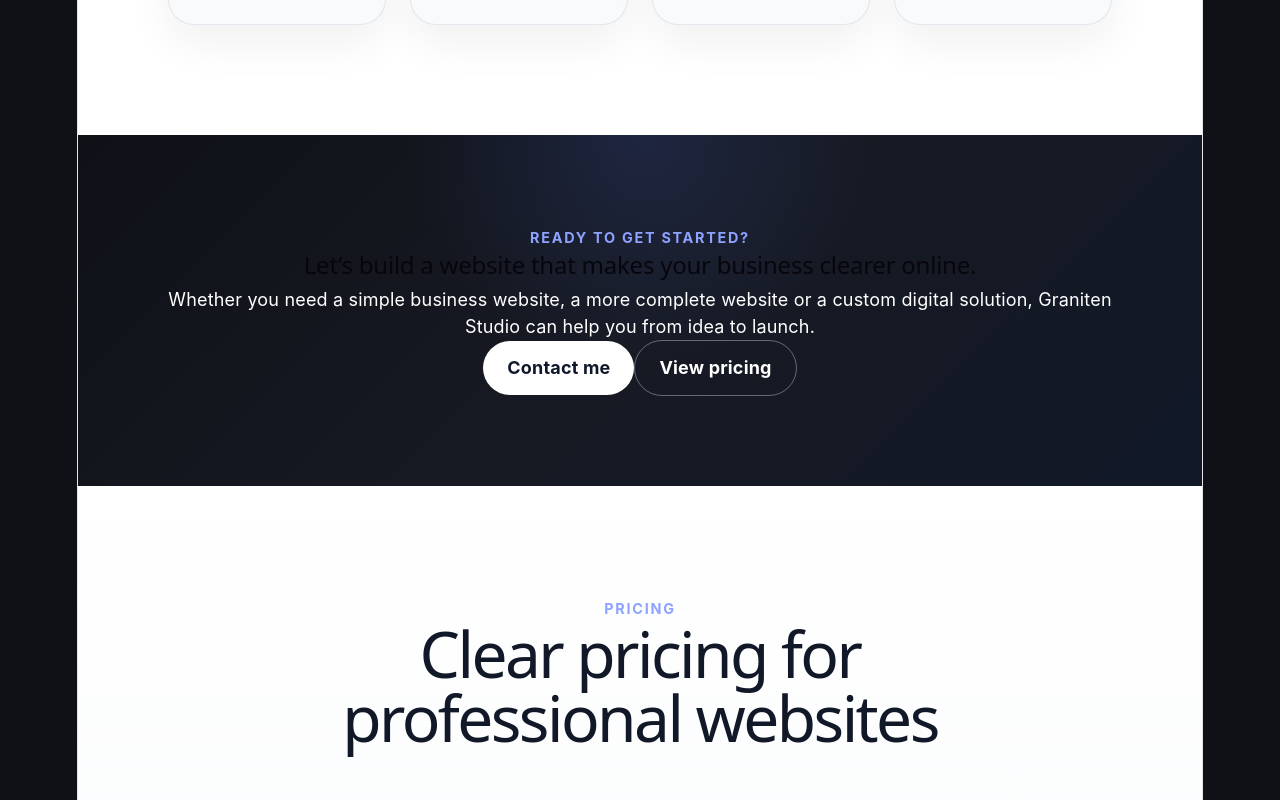
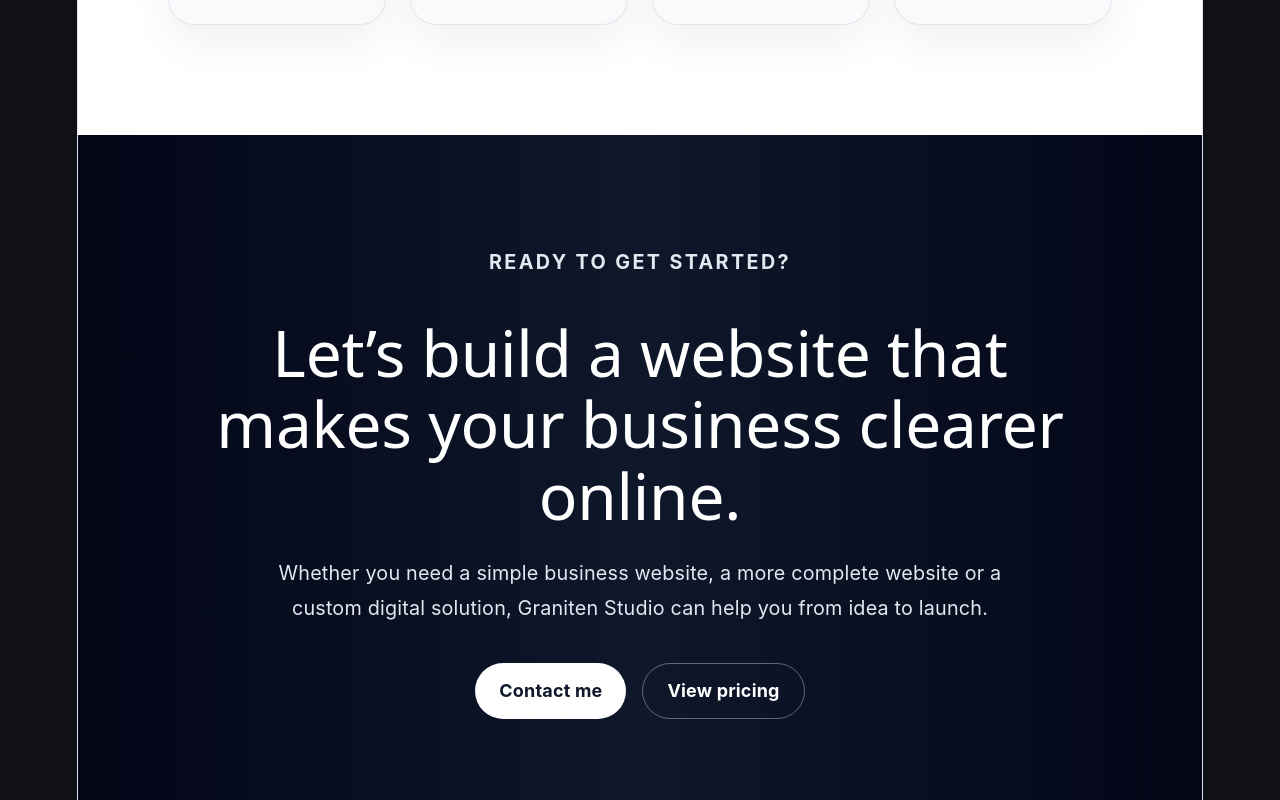
Before and after one commit to Graniten40/graniten-studio, a React (Vite) app: page / in a window 1280 px wide. Shown: the part 1420-2220 px from the top of the page. Built offline with nearby package versions, Linux system fonts and the light colour scheme.

Commit message:
Update Graniten Studio homepage sections

```diff
--- a/index.html
+++ b/index.html
@@ -4,49 +4,87 @@
     <meta charset="UTF-8" />
     <meta name="viewport" content="width=device-width, initial-scale=1.0" />
 
-    <title>Graniten Studio | Web Development & Digital Solutions</title>
+    <title>Graniten Studio | Web Development & Websites for Businesses</title>
 
     <meta
       name="description"
-      content="Graniten Studio builds modern websites and digital solutions for businesses using React, TypeScript, C#, .NET and SQL."
+      content="Graniten Studio builds modern, responsive and professional websites for businesses using React, TypeScript, C#, .NET and SQL. Clear pricing, practical solutions and long-term support."
     />
 
     <meta
       name="keywords"
-      content="Graniten Studio, web development, websites, React, TypeScript, C#, .NET, digital solutions, frontend development, backend development"
+      content="Graniten Studio, web development, websites for businesses, business websites, React, TypeScript, C#, .NET, SQL, digital solutions, frontend development, backend development, website maintenance, SEO basics"
     />
 
     <meta name="author" content="Graniten Studio" />
+    <meta name="robots" content="index, follow" />
+    <meta name="theme-color" content="#0f172a" />
 
     <link rel="canonical" href="https://granitenstudio.com/" />
 
     <meta
       property="og:title"
-      content="Graniten Studio | Web Development & Digital Solutions"
+      content="Graniten Studio | Web Development & Websites for Businesses"
     />
 
     <meta
       property="og:description"
-      content="Modern websites and digital tools for businesses. Clean, responsive and practical web solutions."
+      content="Modern, responsive and professional websites for businesses. Built with React, TypeScript, C#, .NET and SQL."
     />
 
     <meta property="og:type" content="website" />
     <meta property="og:url" content="https://granitenstudio.com/" />
     <meta property="og:site_name" content="Graniten Studio" />
+    <meta property="og:locale" content="en_US" />
+
+    <!-- Add this image later in the public folder as og-image.png -->
+    <meta property="og:image" content="https://granitenstudio.com/og-image.png" />
+    <meta
+      property="og:image:alt"
+      content="Graniten Studio - Web Development and Digital Solutions"
+    />
 
     <meta name="twitter:card" content="summary_large_image" />
 
     <meta
       name="twitter:title"
-      content="Graniten Studio | Web Development & Digital Solutions"
+      content="Graniten Studio | Web Development & Websites for Businesses"
     />
 
     <meta
       name="twitter:description"
-      content="Modern websites and digital tools for businesses."
+      content="Modern, responsive and professional websites for businesses."
     />
 
-    <link rel="icon" type="image/svg+xml" href="/vite.svg" />
+    <meta
+      name="twitter:image"
+      content="https://granitenstudio.com/og-image.png"
+    />
+
+    <script type="application/ld+json">
+      {
+        "@context": "https://schema.org",
+        "@type": "ProfessionalService",
+        "name": "Graniten Studio",
+        "url": "https://granitenstudio.com/",
+        "description": "Graniten Studio builds modern, responsive and professional websites and digital solutions for businesses using React, TypeScript, C#, .NET and SQL.",
+        "areaServed": {
+          "@type": "Country",
+          "name": "Sweden"
+        },
+        "serviceType": [
+          "Web development",
+          "Website design",
+          "Business websites",
+          "Frontend development",
+          "Backend development",
+          "SEO basics",
+          "Website maintenance",
+          "Digital solutions"
+        ],
+        "sameAs": []
+      }
+    </script>
   </head>
 
   <body>
--- a/src/App.css
+++ b/src/App.css
@@ -649,21 +649,36 @@ h1 {
 }
 
 .cta-section {
-  padding: 90px 24px;
-  background:
-    radial-gradient(circle at top, rgba(85, 120, 255, 0.14), transparent 35%),
-    linear-gradient(135deg, #0f1117 0%, #171a23 50%, #111827 100%);
-  color: #ffffff;
+  background: linear-gradient(90deg, #020617 0%, #0f172a 50%, #020617 100%);
+  padding: 110px 20px;
+  text-align: center;
 }
 
 .cta-content {
-  max-width: 980px;
+  max-width: 900px;
   margin: 0 auto;
-  text-align: center;
 }
 
-.cta-content .section-label {
-  color: #8ea2ff;
+.cta-content h2 {
+  font-size: clamp(2.2rem, 5vw, 4rem);
+  line-height: 1.12;
+  color: #ffffff;
+  margin-bottom: 24px;
+}
+
+.cta-content p {
+  max-width: 760px;
+  margin: 0 auto 36px;
+  font-size: 1.1rem;
+  line-height: 1.8;
+  color: #e2e8f0;
+}
+
+.cta-buttons {
+  display: flex;
+  justify-content: center;
+  gap: 16px;
+  flex-wrap: wrap;
 }
 
 @media (max-width: 768px) {
```
